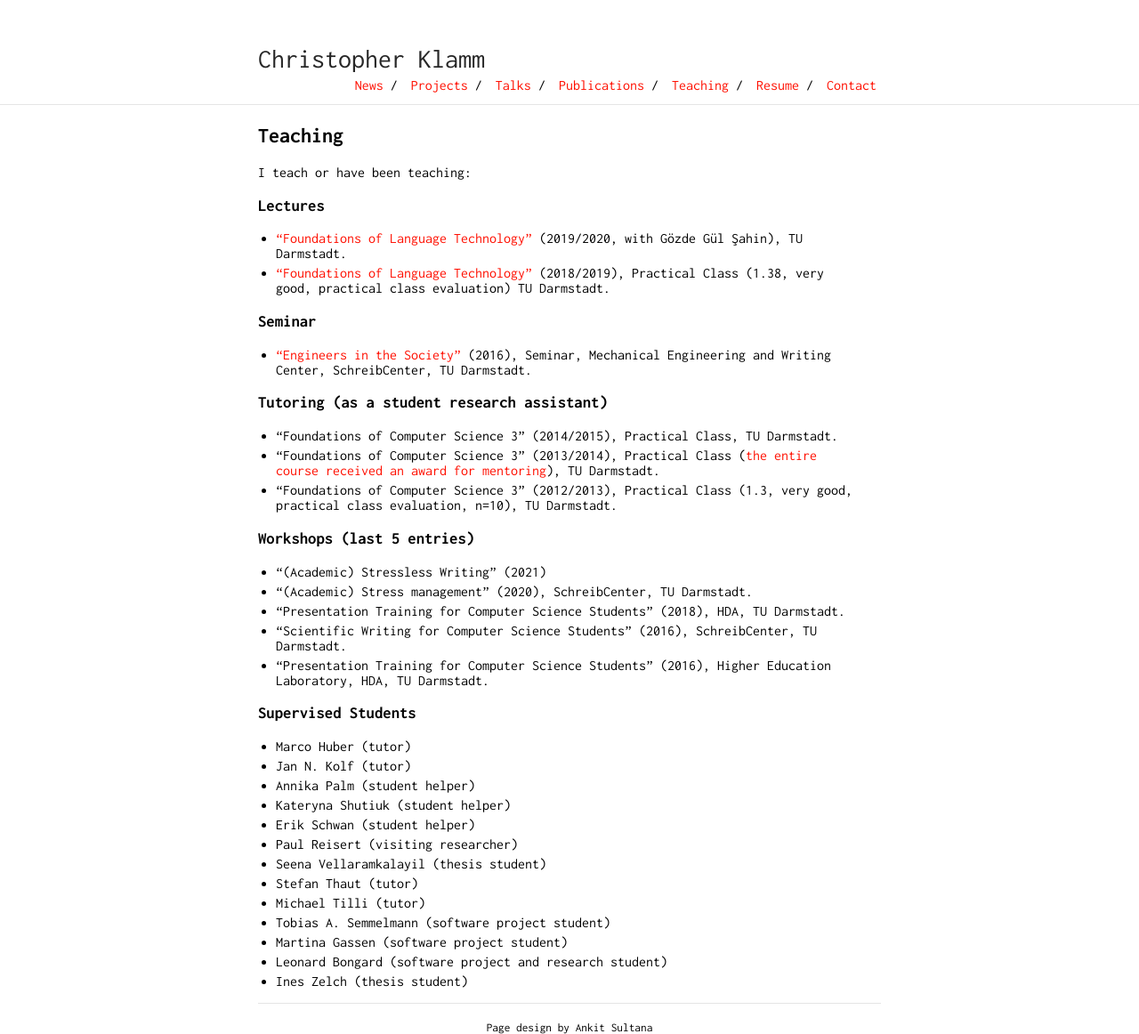
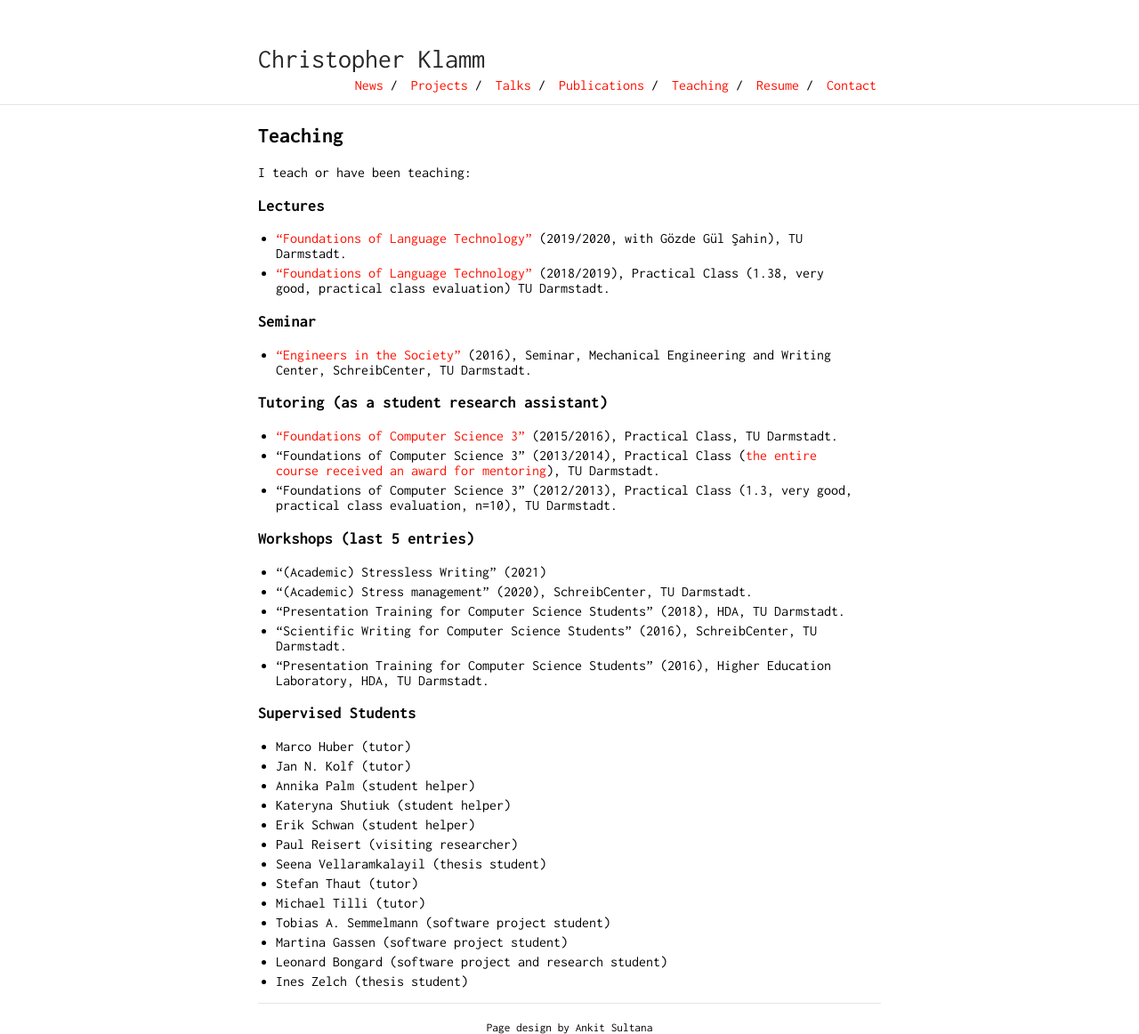
Before and after one commit to chkla/gitPage, a Jekyll site: the page built from teaching.md, in a window 1280 px wide. Shown: the whole page at 89% size. Built offline with Jekyll 4.4.1, drawn with Linux system fonts in a browser that asks for light colours; our own code applies the rules of GitHub Pages for plain Markdown files.

Commit message:
Update teaching.md

```diff
--- a/teaching.md
+++ b/teaching.md
@@ -13,7 +13,7 @@ I teach or have been teaching:
 * ["Engineers in the Society"](https://www.maschinenbau.tu-darmstadt.de/studieren/interessierte/studiengaenge_mb/b_mpe/index.en.jsp) (2016), Seminar, Mechanical Engineering and Writing Center, SchreibCenter, TU Darmstadt.
 
 ### Tutoring (as a student research assistant)
-* "Foundations of Computer Science 3" (2014/2015), Practical Class, TU Darmstadt.
+* ["Foundations of Computer Science 3"](https://www.visinf.tu-darmstadt.de/classes/lectures/gdi_iii/vi_lectures_gdi3_ws15.en.jsp) (2015/2016), Practical Class, TU Darmstadt.
 * "Foundations of Computer Science 3" (2013/2014), Practical Class ([the entire course received an award for mentoring](https://www.fachschaft.informatik.tu-darmstadt.de/de/studierende/feedback/hall-of-fame/)), TU Darmstadt.
 * "Foundations of Computer Science 3" (2012/2013), Practical Class (1.3, very good, practical class evaluation, n=10), TU Darmstadt.
 
```
